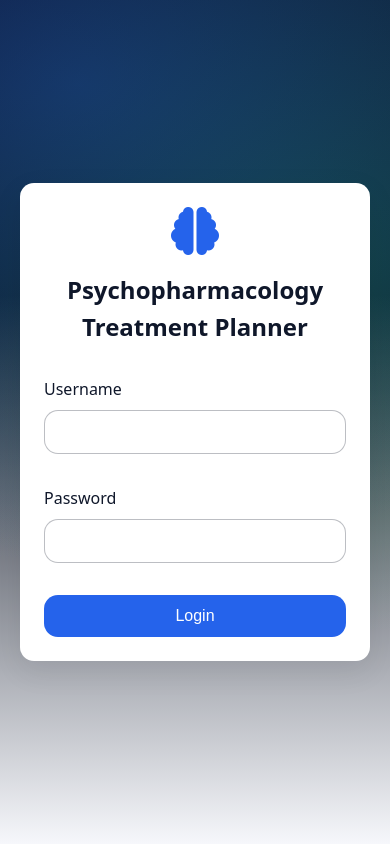
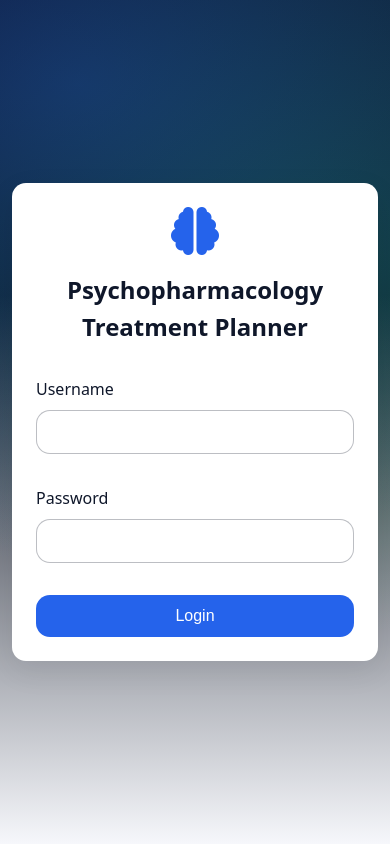
Before and after one commit to zub165/Psychopharmacology-Treatment-Planner-web, a plain HTML site: page login.html in a window 390 px wide. Drawn offline with Linux system fonts and the light colour scheme.

Commit message:
enhance: mobile viewport, legal pages, responsive CSS

```diff
--- a/login.html
+++ b/login.html
@@ -109,6 +109,21 @@
             }
         }
     </style>
+<meta name="viewport" content="width=device-width, initial-scale=1, viewport-fit=cover" />
+  <meta name="mobile-web-app-capable" content="yes" />
+  <meta name="apple-mobile-web-app-capable" content="yes" />
+  <meta name="theme-color" content="#0f766e" />
+  <style id="mobile-enhance">
+    *, *::before, *::after { box-sizing: border-box; }
+    html { -webkit-text-size-adjust: 100%; text-size-adjust: 100%; }
+    body { margin: 0; overflow-x: hidden; }
+    img, video, iframe, svg, canvas, table { max-width: 100%; height: auto; }
+    input, select, textarea, button { max-width: 100%; font-size: 16px; }
+    @media (max-width: 768px) {
+      body { padding-left: 12px; padding-right: 12px; }
+      h1 { font-size: 1.5rem; }
+    }
+  </style>
 </head>
 <body>
     <div class="login-container">
```
Also changed, not shown: 404.html (+15 -0 lines), delete.html (+15 -0 lines), index.html (+15 -0 lines), privacy.html (+15 -0 lines), support.html (+15 -0 lines).
